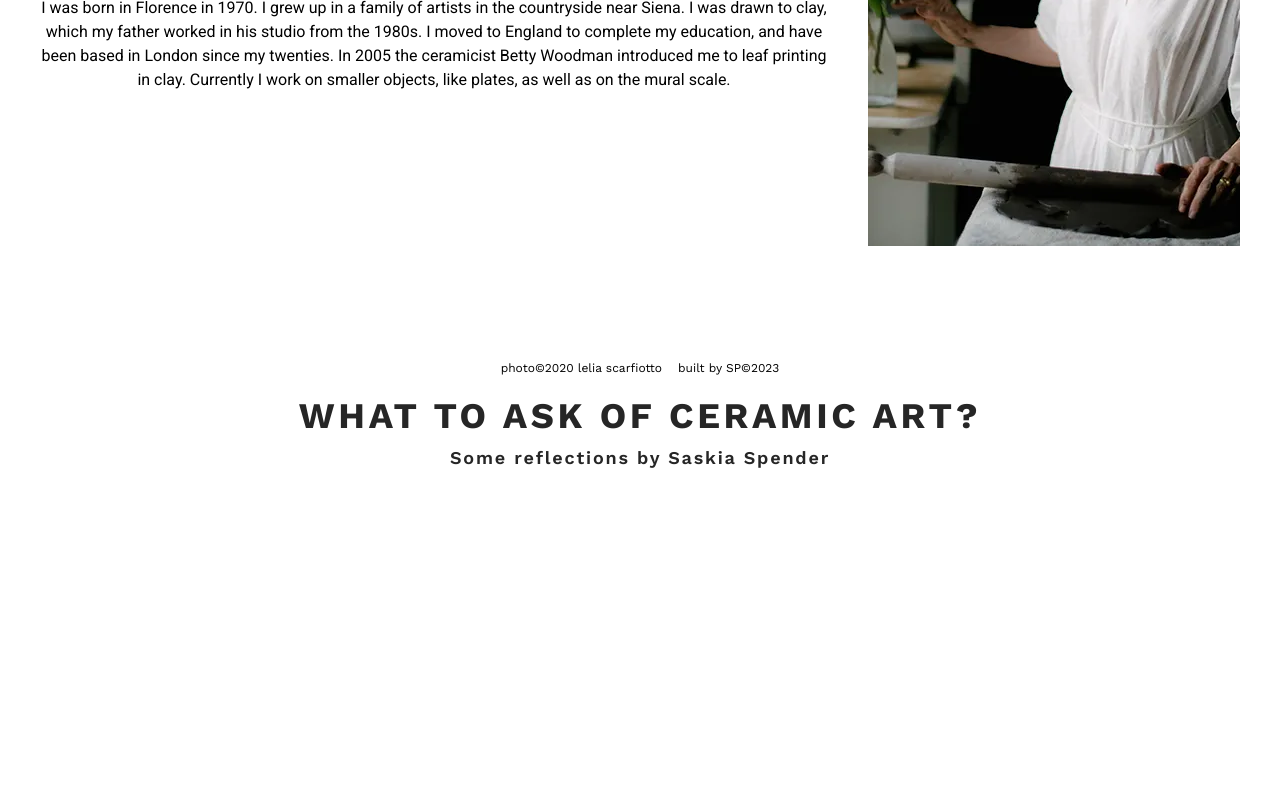
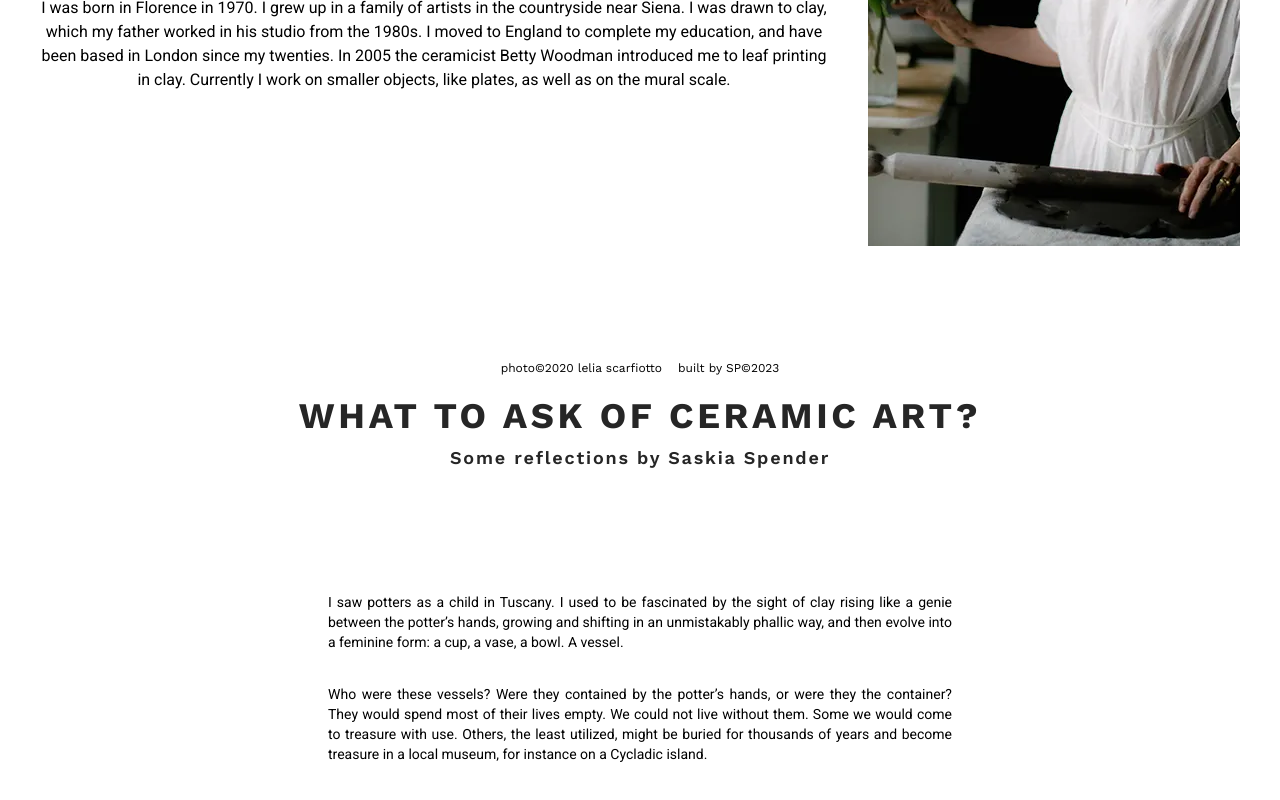
Before and after one commit to Sophie-Senge/Saskia-Webpage, a React (Create React App) app: page /about in a window 1280 px wide. Shown: the part 404-1204 px from the top of the page. Built offline with nearby package versions, Linux system fonts and the light colour scheme.

Commit message:
paragraph layout to about

```diff
--- a/src/pages/about/About.jsx
+++ b/src/pages/about/About.jsx
@@ -1,21 +1,31 @@
 import React from 'react'
-import aboutOne  from './assets/about.webp'
+import aboutOne from './assets/about.webp'
 
-function About (){
-    return(<>
+function About() {
+    return (<>
         <div className='mx-auto grid grid-cols-1 md:grid-flow-col grid-rows-2 text-center justify-items-center h-screen w-full '>
             <h2 className='text-2xl uppercase font-semibold font-headings tracking-widest pb-14 grid items-end justify-items-center'>About</h2>
-         <p className='mx-10'>I was born in Florence in 1970. I grew up in a family of artists in the countryside near Siena.
-I was drawn to clay, which my father worked in his studio from the 1980s. I moved to England to complete my education, and have been based in London since my twenties.
-In 2005 the ceramicist Betty Woodman introduced me to leaf printing in clay. Currently I work on smaller objects, like plates, as well as on the mural scale. </p>
-<img className='mr-10' src={aboutOne} alt="saskia spender" />
+            <p className='mx-10'>I was born in Florence in 1970. I grew up in a family of artists in the countryside near Siena.
+                I was drawn to clay, which my father worked in his studio from the 1980s. I moved to England to complete my education, and have been based in London since my twenties.
+                In 2005 the ceramicist Betty Woodman introduced me to leaf printing in clay. Currently I work on smaller objects, like plates, as well as on the mural scale. </p>
+            <img className='mr-10' src={aboutOne} alt="saskia spender" />
 
         </div>
-        <div className='mx-auto justify-center h-screen w-full'>
+        <div className='mx-auto w-full'>
             <h1 className='text-4xl text-neutral-800 flex uppercase font-bold pb-2 font-headings tracking-widest justify-center'>what to ask of ceramic art?</h1>
-            <h3 className='text-lg text-neutral-800 font-semibold font-headings tracking-widest pb-14 grid items-end justify-items-center'>Some reflections by Saskia Spender</h3>
+            <h3 className='text-lg text-neutral-800 font-semibold font-headings tracking-widest pb-14 flex items-end justify-center'>Some reflections by Saskia Spender</h3>
         </div>
-        </>
+        <section className='container mx-auto md:px-2 py-16 w-1/2'>
+            <div className='justify-center'>
+
+
+                <p className='text-sm text-justify pb-2'>I saw potters as a child in Tuscany. I used to be fascinated by the sight of clay rising like a genie between the potter’s hands, growing and shifting in an unmistakably phallic way, and then evolve into a feminine form: a cup, a vase, a bowl. A vessel.</p>
+                <br />
+                <p className='text-sm text-justify'>Who were these vessels? Were they contained by the potter’s hands, or were they the container? They would spend most of their lives empty. We could not live without them. Some we would come to treasure with use. Others, the least utilized, might be buried for thousands of years and become treasure in a local museum, for instance on a Cycladic island.</p>
+
+            </div>
+        </section>
+    </>
     )
 }
 
```
